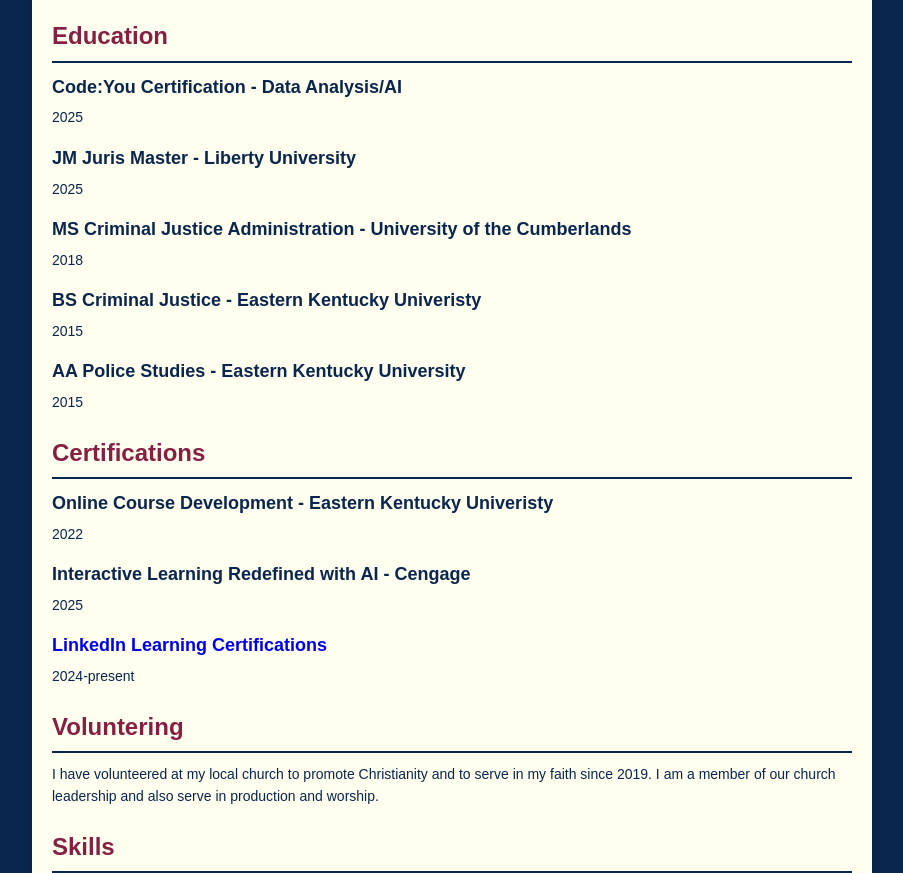
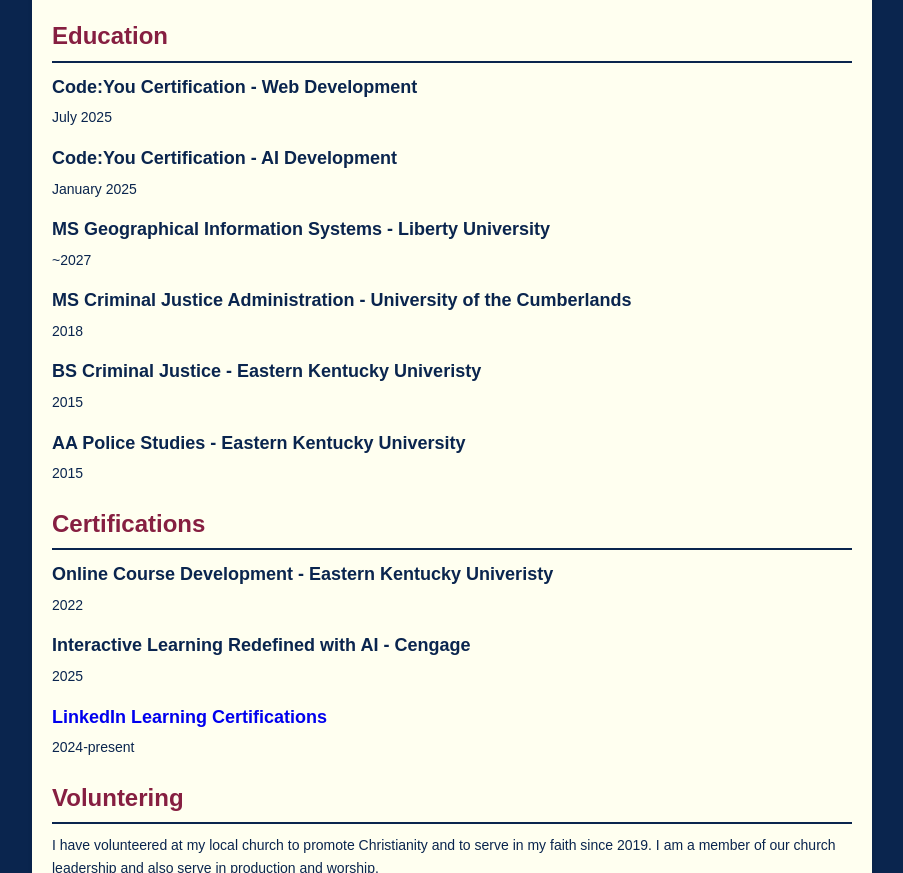
Before and after one commit to LambAE92/LambAE92.github.io, a plain HTML site: page index.html in a window 1280 px wide. Shown: the part 2574-3447 px from the top of the page, without its empty margins (188-1091 px from the left). Drawn offline with Linux system fonts and the light colour scheme.

Commit message:
Update Resume:2025-06-17

```diff
--- a/index.html
+++ b/index.html
@@ -193,12 +193,16 @@
             <section class="section">
                 <h2>Education</h2>
                 <div class="item">
-                    <h3>Code:You Certification - Data Analysis/AI</h3>
-                    <p>2025</p>
+                    <h3>Code:You Certification - Web Development</h3>
+                    <p>July 2025</p>
                 </div>
                 <div class="item">
-                    <h3>JM Juris Master - Liberty University</h3>
-                    <p>2025</p>
+                    <h3>Code:You Certification - AI Development</h3>
+                    <p>January 2025</p>
+                </div>
+                <div class="item">
+                    <h3>MS Geographical Information Systems - Liberty University</h3>
+                    <p>~2027</p>
                 </div>
                 <div class="item">
                     <h3>MS Criminal Justice Administration - University of the Cumberlands</h3>
```
